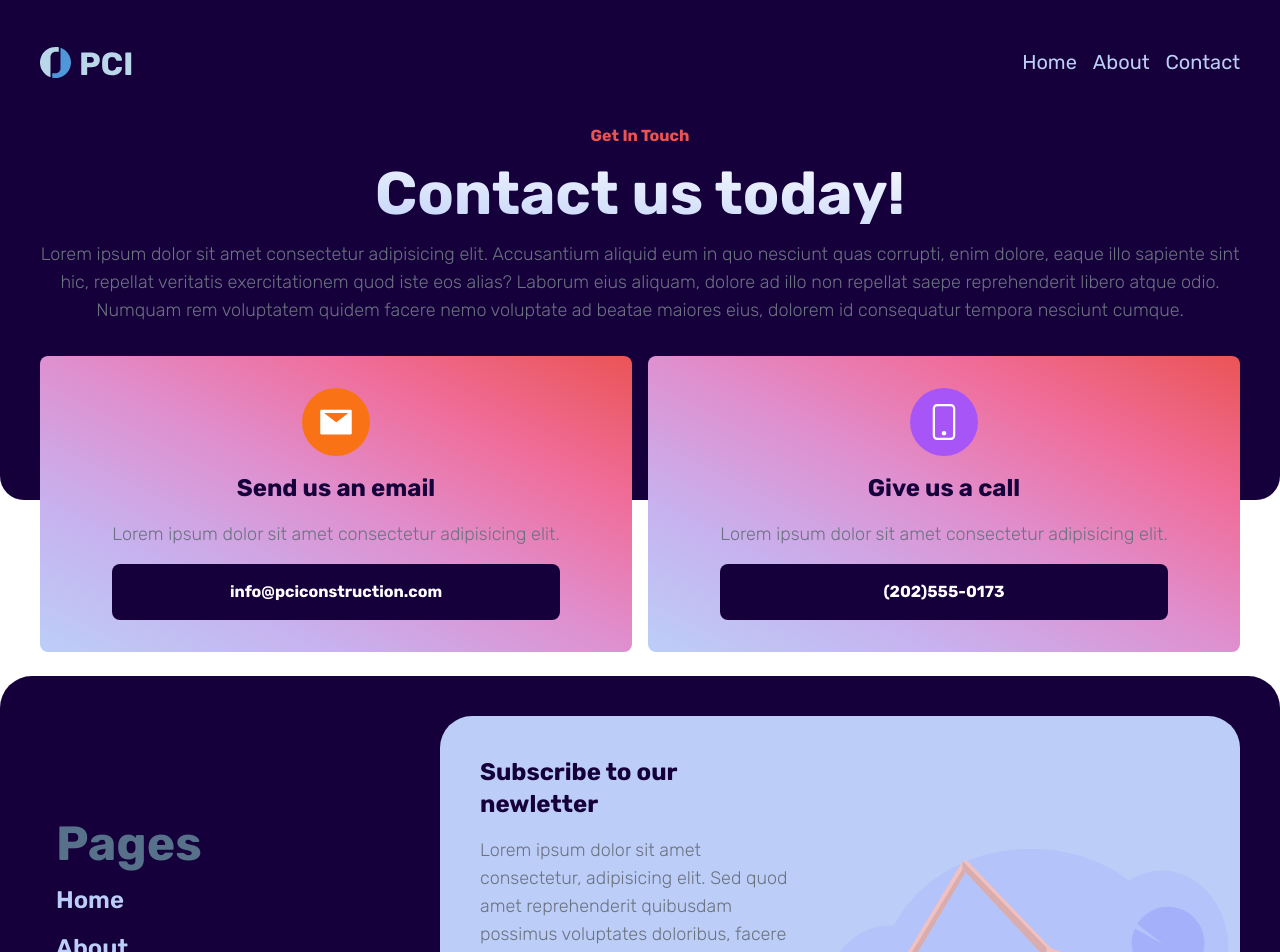
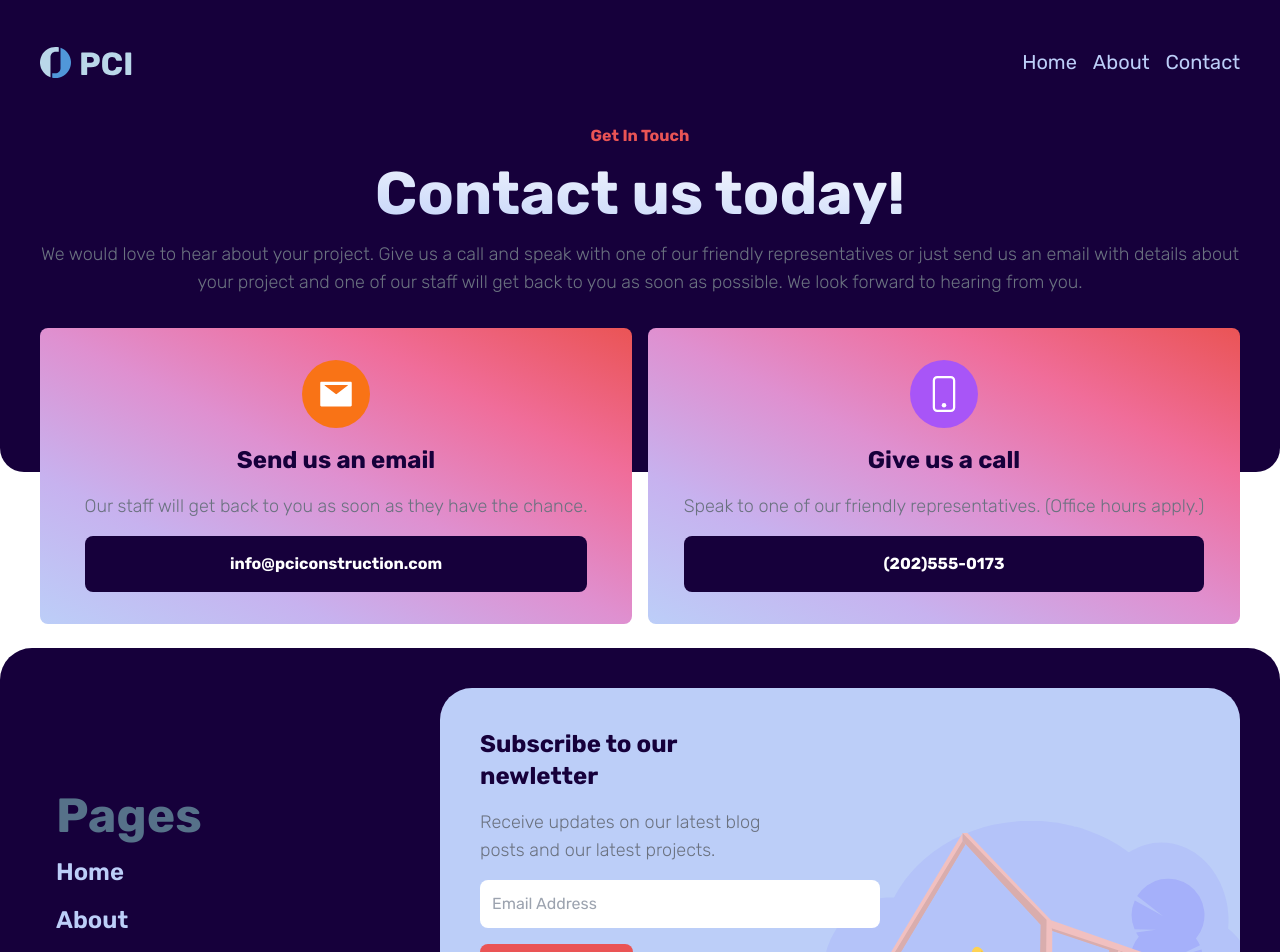
Before and after one commit to samukelolukhele/PCI-Construction, a React (Vite) app: page /contact in a window 1280 px wide. Shown: the top 952 px of the page. Built offline with nearby package versions, Linux system fonts and the light colour scheme.

Commit message:
FEAT: Text fully added.

```diff
--- a/src/components/Footer.tsx
+++ b/src/components/Footer.tsx
@@ -44,9 +44,7 @@ const Footer = () => {
             Subscribe to our newletter
           </h1>
           <p className="relative z-10">
-            Lorem ipsum dolor sit amet consectetur, adipisicing elit. Sed quod
-            amet reprehenderit quibusdam possimus voluptates doloribus, facere
-            dolorem,
+            Receive updates on our latest blog posts and our latest projects.
           </p>
           <input
             type="text"
--- a/src/components/pages/Contact/Hero.tsx
+++ b/src/components/pages/Contact/Hero.tsx
@@ -13,13 +13,10 @@ const Hero = () => {
           header="Contact us today!"
           className="text-center"
         >
-          Lorem ipsum dolor sit amet consectetur adipisicing elit. Accusantium
-          aliquid eum in quo nesciunt quas corrupti, enim dolore, eaque illo
-          sapiente sint hic, repellat veritatis exercitationem quod iste eos
-          alias? Laborum eius aliquam, dolore ad illo non repellat saepe
-          reprehenderit libero atque odio. Numquam rem voluptatem quidem facere
-          nemo voluptate ad beatae maiores eius, dolorem id consequatur tempora
-          nesciunt cumque.
+          We would love to hear about your project. Give us a call and speak
+          with one of our friendly representatives or just send us an email with
+          details about your project and one of our staff will get back to you
+          as soon as possible. We look forward to hearing from you.
         </SectionText>
         <div className="grid grid-cols-1 md:grid-cols-2 md:grid-rows-1 gap-4">
           <IconWidget
@@ -29,7 +26,9 @@ const Hero = () => {
             iconClassName="text-4xl"
             className="text-center text-sm bg-gradient-secondary !px-4 !py-12 md:!px-8 md:!py-8 rounded-3xl"
           >
-            <p>Lorem ipsum dolor sit amet consectetur adipisicing elit.</p>
+            <p>
+              Our staff will get back to you as soon as they have the chance.
+            </p>
             <a
               href="mailto:info@pciconstruction.com"
               className="py-4 px-2 text-center bg-brandBg [&>p]:font-bold rounded-lg duration-500 hover:bg-brandBgSecondary cursor-pointer hover:translate-y-[-0.4rem]"
@@ -44,7 +43,10 @@ const Hero = () => {
             iconClassName="text-4xl"
             className="text-center text-sm bg-gradient-secondary !px-4 !py-12 md:!px-8 md:!py-8 rounded-3xl"
           >
-            <p>Lorem ipsum dolor sit amet consectetur adipisicing elit.</p>
+            <p>
+              Speak to one of our friendly representatives. (Office hours
+              apply.)
+            </p>
             <a
               href="tel:(202)555-0173"
               className="py-4 px-2 text-center bg-brandBg [&>p]:font-bold rounded-lg duration-500 hover:bg-brandBgSecondary cursor-pointer hover:translate-y-[-0.4rem]"
```
